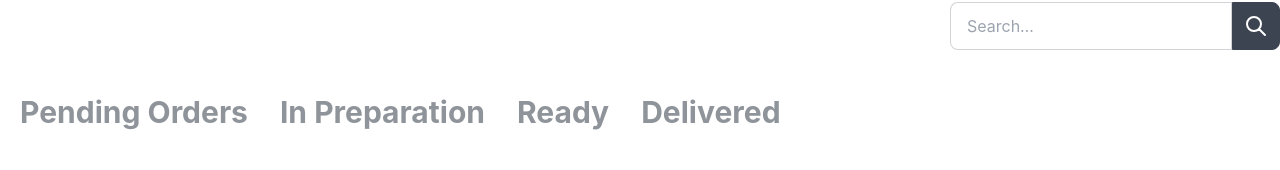
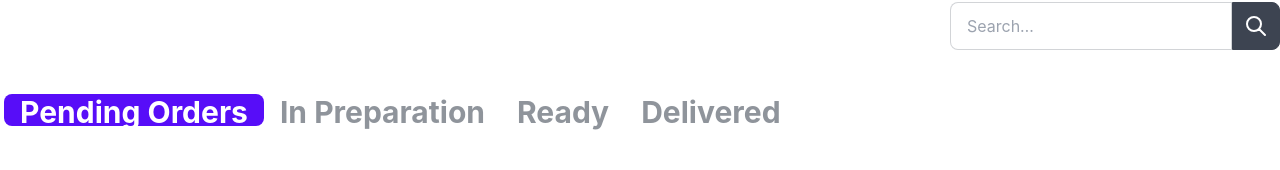
Before and after one commit to mureum/Restaurant-Website, a React (Create React App) app in the folder team-project/: page /order-dashboard in a window 1280 px wide. Shown: the part 173-343 px from the top of the page. Built offline with nearby package versions, Linux system fonts and the light colour scheme; no server answers.

Commit message:
Add box styles to tabs containers

```diff
--- a/team-project/src/pages/OrderDashboard/OrderDashboard.jsx
+++ b/team-project/src/pages/OrderDashboard/OrderDashboard.jsx
@@ -61,25 +61,37 @@ function OrderDashboard({ isLoggedIn, permission }) {
         </div>
         <div className="tabs tabs-boxed bg-transparent">
           <a
-            className="tab text-3xl font-bold"
+            className={
+              "tab text-3xl font-bold" +
+              (currentTab === "Pending Orders" ? " tab-active" : "")
+            }
             onClick={() => setCurrentTab("Pending Orders")}
           >
             Pending Orders
           </a>
           <a
-            className="tab text-3xl font-bold"
+            className={
+              "tab text-3xl font-bold" +
+              (currentTab === "In Preparation" ? " tab-active" : "")
+            }
             onClick={() => setCurrentTab("In Preparation")}
           >
             In Preparation
           </a>
           <a
-            className="tab text-3xl font-bold"
+            className={
+              "tab text-3xl font-bold" +
+              (currentTab === "Ready" ? " tab-active" : "")
+            }
             onClick={() => setCurrentTab("Ready")}
           >
             Ready
           </a>
           <a
-            className="tab text-3xl font-bold"
+            className={
+              "tab text-3xl font-bold" +
+              (currentTab === "Delivered" ? " tab-active" : "")
+            }
             onClick={() => setCurrentTab("Delivered")}
           >
             Delivered
```
